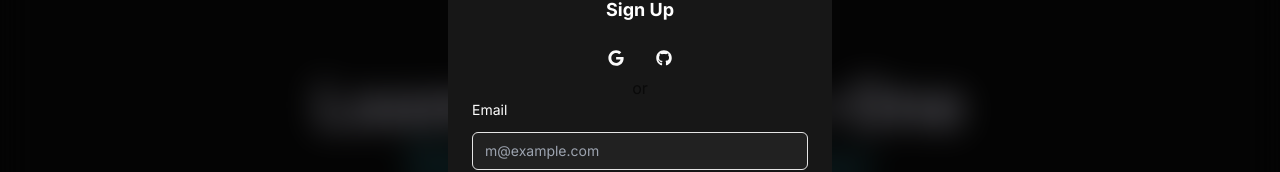
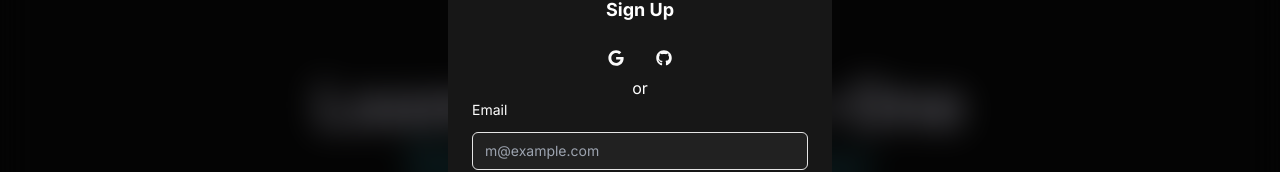
Before and after one commit to Carlthegreatt/Loomi, a Next.js app: page / in a window 1280 px wide. Both pictures are taken after a click on the button "Sign Up". Shown: the part 195-367 px from the top of the page. Built offline with nearby package versions, Linux system fonts and the light colour scheme.

Commit message:
Auto-commit SignupPopover.tsx: 2025-08-25 23:07:39

```diff
--- a/src/components/sections/SignupPopover.tsx
+++ b/src/components/sections/SignupPopover.tsx
@@ -39,7 +39,7 @@ export default function SignupModal() {
               </Button>
             </div>
             <div className="flex justify-center">
-              <h1>or</h1>
+              <h1 className="text-white">or</h1>
             </div>
             <form className="space-y-3">
               <h1 className="text-white text-sm">Email</h1>
```
